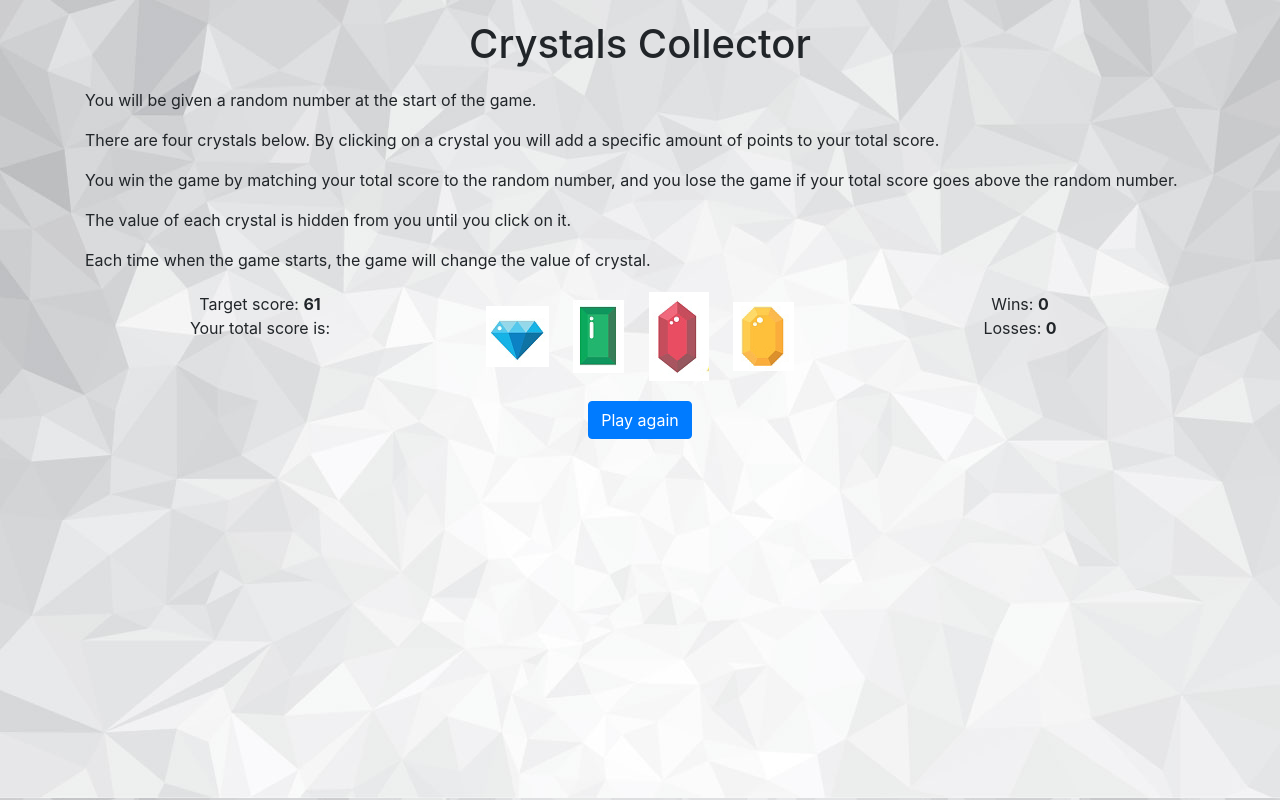
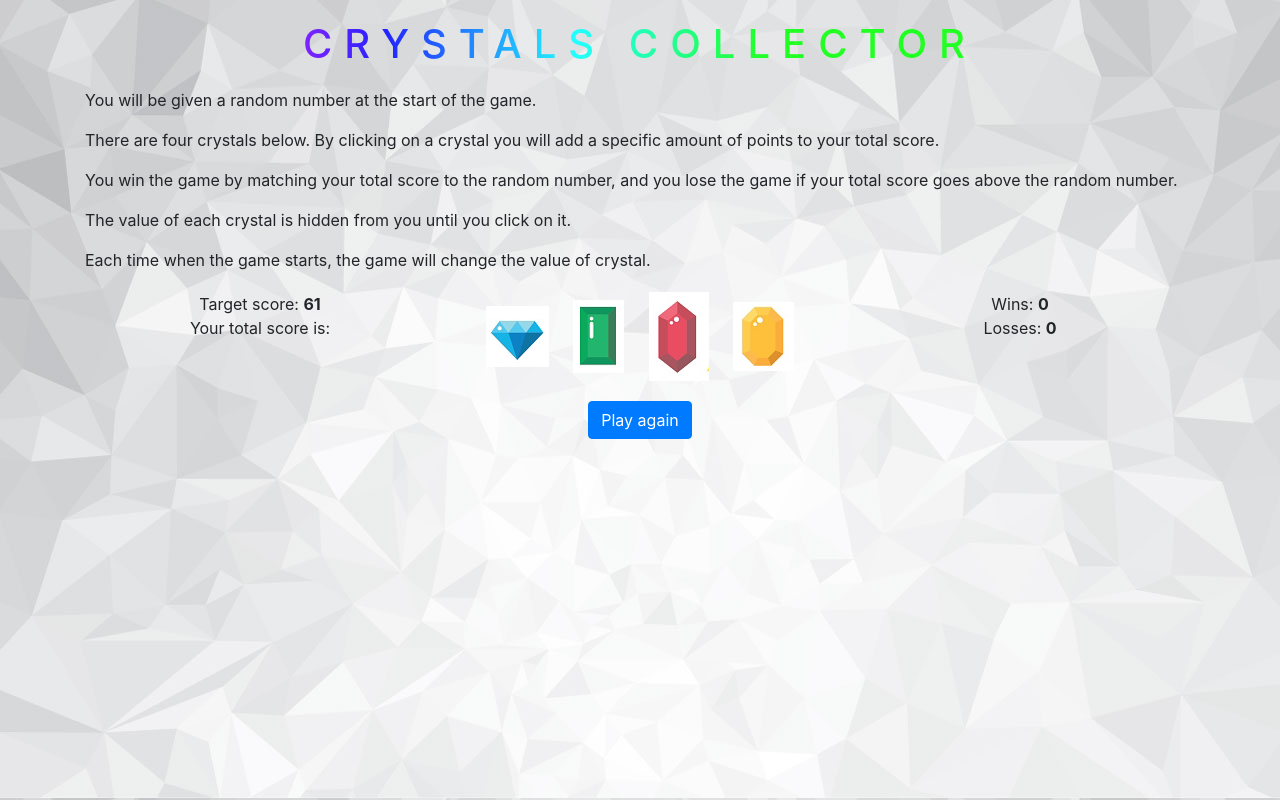
Before and after one commit to saajan94/unit-4-game, a plain HTML site: page index.html in a window 1280 px wide. Drawn offline with nearby package versions, Linux system fonts and the light colour scheme.

Commit message:
Small CSS changes

```diff
--- a/assets/css/style.css
+++ b/assets/css/style.css
@@ -12,6 +12,12 @@ body {
 
 h1 {
     text-align: center;
+    letter-spacing: 12px;
+    background-image: -webkit-gradient( linear, left top, right top, color-stop(0, #f22), color-stop(0.15, #f2f), color-stop(0.3, #22f), color-stop(0.45, #2ff), color-stop(0.6, #2f2),color-stop(0.75, #2f2), color-stop(0.9, #ff2), color-stop(1, #f22) );
+    background-image: gradient( linear, left top, right top, color-stop(0, #f22), color-stop(0.15, #f2f), color-stop(0.3, #22f), color-stop(0.45, #2ff), color-stop(0.6, #2f2),color-stop(0.75, #2f2), color-stop(0.9, #ff2), color-stop(1, #f22) );
+    color:transparent;
+    -webkit-background-clip: text;
+    background-clip: text;
 }
 
 .btn {
@@ -24,5 +30,5 @@ img {
 
 #winnerLoser {
     margin-top: 30px;
-    font-size: 30px;
+    font-size: 40px;
 }
--- a/index.html
+++ b/index.html
@@ -8,17 +8,17 @@
 
     <link rel="stylesheet" type="text/css" href="assets/css/reset.css">
 
-    <link rel="stylesheet" type="text/css" href="assets/css/style.css">
-
     <link rel="stylesheet" href="https://maxcdn.bootstrapcdn.com/bootstrap/4.0.0/css/bootstrap.min.css" integrity="sha384-Gn5384xqQ1aoWXA+058RXPxPg6fy4IWvTNh0E263XmFcJlSAwiGgFAW/dAiS6JXm"
         crossorigin="anonymous">
+
+    <link rel="stylesheet" type="text/css" href="assets/css/style.css">
 
 </head>
 
 <body>
 
     <div class="header">
-        <h1>Crystals Collector</h1>
+        <h1>CRYSTALS COLLECTOR</h1>
     </div>
 
     <div id="instructions" class="container">
```
